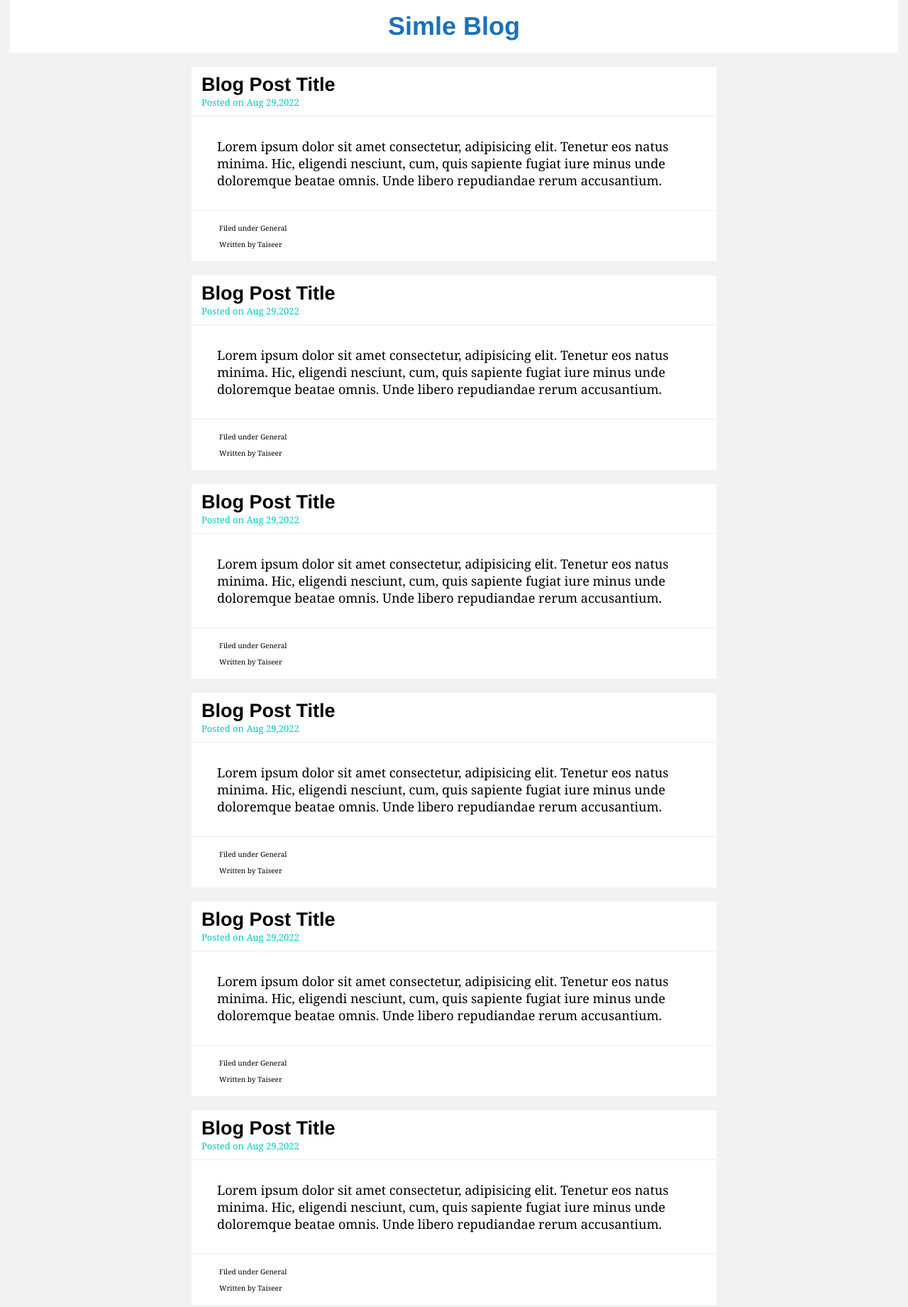
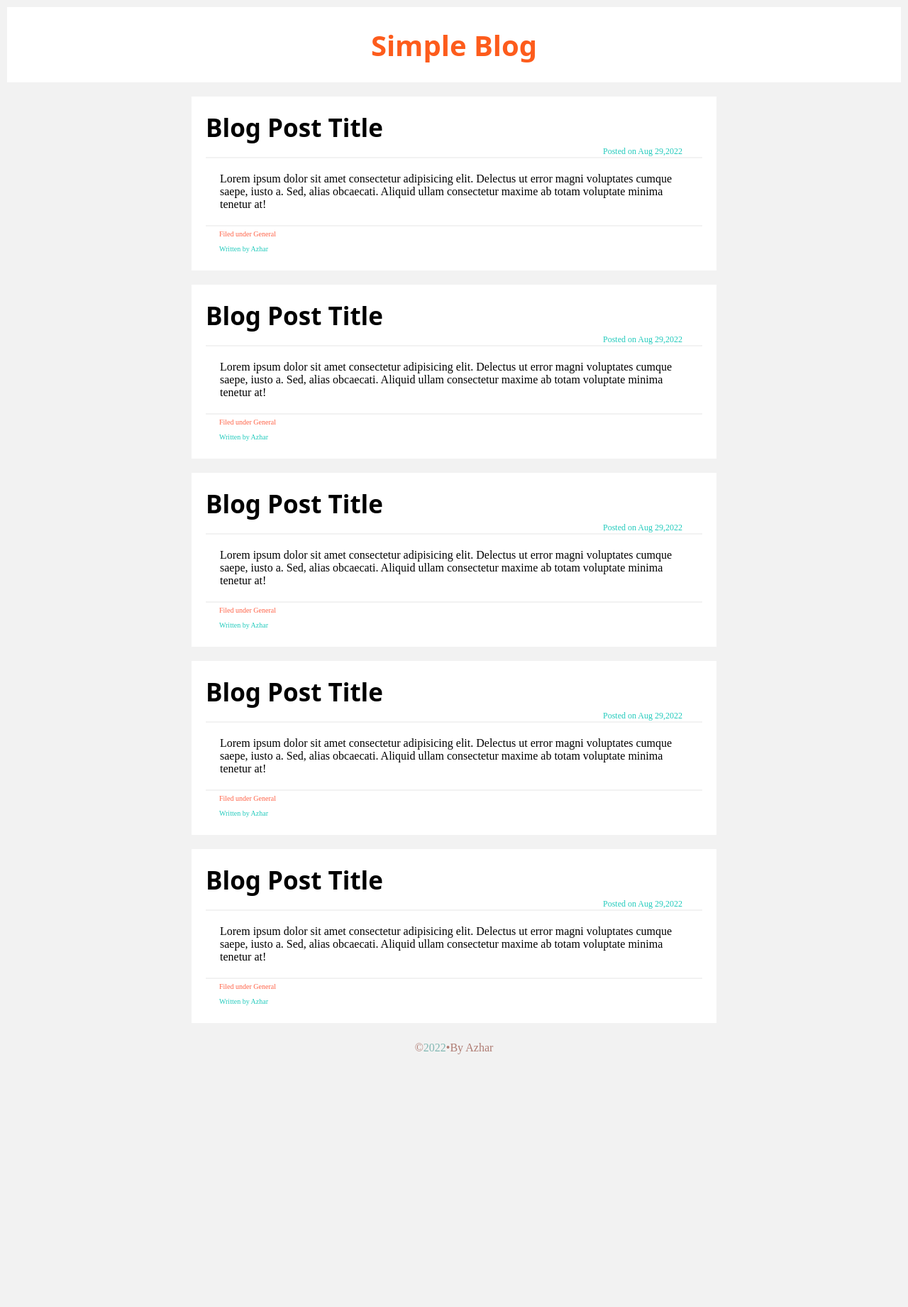
Before and after one commit to azharalsharbaji/simple-bloge, a plain HTML site: page index.html in a window 1280 px wide. Shown: the top 1841 px of the page at 71% size. After the commit the page ends 1510 px from the top, so only its background shows below. Drawn offline with Linux system fonts and the light colour scheme.

Commit message:
Add files via upload

```diff
--- a/index.html
+++ b/index.html
@@ -4,119 +4,112 @@
   <meta charset="UTF-8">
   <meta http-equiv="X-UA-Compatible" content="IE=edge">
   <meta name="viewport" content="width=device-width, initial-scale=1.0">
-  <title>My simple bloge</title>
+  <title>Simple blog</title>
   <link rel="stylesheet" href="style.css">
-  <link rel="icon" href="images/favicon.ico">
-
 </head>
 <body>
-  <header class="header">
-    <h1> Simle Blog</h1>
+
+    <header>
+      <h1>Simple Blog</h1>
     </header>
+
     <div class="container">
+
       <article>
-      <section class="articel-head">
-        <h2>Blog Post Title</h2><small>Posted on <time datetime="29-8-2022">Aug 29,2022</time></small>
+        <section class="articl-head">
+          <h2>Blog Post Title</h2>
+          <small>Posted on <time datetime="29-8-2022"> Aug 29,2022</time></small>
         </section>
+
           <section class="article-content">
-        <p>Lorem ipsum dolor sit amet consectetur, adipisicing elit. Tenetur eos natus minima. Hic, eligendi nesciunt, cum, quis sapiente fugiat iure minus unde doloremque beatae omnis. Unde libero repudiandae rerum accusantium.</p>
+            <p>
+              Lorem ipsum dolor sit amet consectetur adipisicing elit. Delectus ut error magni voluptates cumque saepe, iusto a. Sed, alias obcaecati. Aliquid ullam consectetur maxime ab totam voluptate minima tenetur at!
+            </p>
           </section>
+
           <section class="article-foot">
-        <p class="fotter-paragraph">Filed under General</p><p class="fotter-paragraph">Written by Taiseer </p>
+              <span> Filed under General</span>
+              <span>Written by Azhar</span>
           </section>
       </article>
 
       <article>
-      <section class="articel-head">
-        <h2>Blog Post Title</h2><small>Posted on <time datetime="29-8-2022">Aug 29,2022</time></small>
+        <section class="articl-head">
+          <h2 >Blog Post Title</h2>
+          <small>Posted on <time datetime="29-8-2022"> Aug 29,2022</time></small>
         </section>
+
           <section class="article-content">
-        <p>Lorem ipsum dolor sit amet consectetur, adipisicing elit. Tenetur eos natus minima. Hic, eligendi nesciunt, cum, quis sapiente fugiat iure minus unde doloremque beatae omnis. Unde libero repudiandae rerum accusantium.</p>
+            <p>
+              Lorem ipsum dolor sit amet consectetur adipisicing elit. Delectus ut error magni voluptates cumque saepe, iusto a. Sed, alias obcaecati. Aliquid ullam consectetur maxime ab totam voluptate minima tenetur at!
+            </p>
           </section>
+
           <section class="article-foot">
-        <p class="fotter-paragraph">Filed under General</p><p class="fotter-paragraph">Written by Taiseer </p>
+              <span> Filed under General</span>
+              <span>Written by Azhar</span>
           </section>
       </article>
+
       <article>
-      <section class="articel-head">
-        <h2>Blog Post Title</h2><small>Posted on <time datetime="29-8-2022">Aug 29,2022</time></small>
+        <section class="articl-head">
+          <h2 >Blog Post Title</h2>
+          <small>Posted on <time datetime="29-8-2022"> Aug 29,2022</time></small>
         </section>
+
           <section class="article-content">
-        <p>Lorem ipsum dolor sit amet consectetur, adipisicing elit. Tenetur eos natus minima. Hic, eligendi nesciunt, cum, quis sapiente fugiat iure minus unde doloremque beatae omnis. Unde libero repudiandae rerum accusantium.</p>
+            <p>
+              Lorem ipsum dolor sit amet consectetur adipisicing elit. Delectus ut error magni voluptates cumque saepe, iusto a. Sed, alias obcaecati. Aliquid ullam consectetur maxime ab totam voluptate minima tenetur at!
+            </p>
           </section>
+
           <section class="article-foot">
-        <p class="fotter-paragraph">Filed under General</p><p class="fotter-paragraph">Written by Taiseer </p>
+              <span> Filed under General</span>
+              <span>Written by Azhar</span>
           </section>
       </article>
+
       <article>
-      <section class="articel-head">
-        <h2>Blog Post Title</h2><small>Posted on <time datetime="29-8-2022">Aug 29,2022</time></small>
+        <section class="articl-head">
+          <h2 >Blog Post Title</h2>
+          <small>Posted on <time datetime="29-8-2022"> Aug 29,2022</time></small>
         </section>
+
           <section class="article-content">
-        <p>Lorem ipsum dolor sit amet consectetur, adipisicing elit. Tenetur eos natus minima. Hic, eligendi nesciunt, cum, quis sapiente fugiat iure minus unde doloremque beatae omnis. Unde libero repudiandae rerum accusantium.</p>
+            <p>
+              Lorem ipsum dolor sit amet consectetur adipisicing elit. Delectus ut error magni voluptates cumque saepe, iusto a. Sed, alias obcaecati. Aliquid ullam consectetur maxime ab totam voluptate minima tenetur at!
+            </p>
           </section>
+
           <section class="article-foot">
-        <p class="fotter-paragraph">Filed under General</p><p class="fotter-paragraph">Written by Taiseer </p>
+              <span> Filed under General</span>
+              <span>Written by Azhar</span>
           </section>
       </article>
+
       <article>
-      <section class="articel-head">
-        <h2>Blog Post Title</h2><small>Posted on <time datetime="29-8-2022">Aug 29,2022</time></small>
+        <section class="articl-head">
+          <h2 >Blog Post Title</h2>
+          <small>Posted on <time datetime="29-8-2022"> Aug 29,2022</time></small>
         </section>
+
           <section class="article-content">
-        <p>Lorem ipsum dolor sit amet consectetur, adipisicing elit. Tenetur eos natus minima. Hic, eligendi nesciunt, cum, quis sapiente fugiat iure minus unde doloremque beatae omnis. Unde libero repudiandae rerum accusantium.</p>
+            <p>
+              Lorem ipsum dolor sit amet consectetur adipisicing elit. Delectus ut error magni voluptates cumque saepe, iusto a. Sed, alias obcaecati. Aliquid ullam consectetur maxime ab totam voluptate minima tenetur at!
+            </p>
           </section>
+
           <section class="article-foot">
-        <p class="fotter-paragraph">Filed under General</p><p class="fotter-paragraph">Written by Taiseer </p>
+              <span> Filed under General</span>
+              <span>Written by Azhar</span>
           </section>
       </article>
-    <article>
-      <section class="articel-head">
-        <h2>Blog Post Title</h2><small>Posted on <time datetime="29-8-2022">Aug 29,2022</time></small>
-      </section>
-      <section class="article-content">
-        <p>Lorem ipsum dolor sit amet consectetur, adipisicing elit. Tenetur eos natus minima. Hic, eligendi nesciunt, cum, quis sapiente fugiat iure minus unde doloremque beatae omnis. Unde libero repudiandae rerum accusantium.</p>
-      </section>
-      <section class="article-foot">
-        <p class="fotter-paragraph">Filed under General</p><p class="fotter-paragraph">Written by Taiseer </p>
-      </section>
-    </article>
-    <article>
-      <section class="articel-head">
-        <h2>Blog Post Title</h2><small>Posted on <time datetime="29-8-2022">Aug 29,2022</time></small>
-      </section>
-      <section class="article-content">
-        <p>Lorem ipsum dolor sit amet consectetur, adipisicing elit. Tenetur eos natus minima. Hic, eligendi nesciunt, cum, quis sapiente fugiat iure minus unde doloremque beatae omnis. Unde libero repudiandae rerum accusantium.</p>
-      </section>
-      <section class="article-foot">
-        <p class="fotter-paragraph">Filed under General</p><p class="fotter-paragraph">Written by Taiseer </p>
-      </section>
-    </article>
-    <article>
-      <section class="articel-head">
-        <h2>Blog Post Title</h2><small>Posted on <time datetime="29-8-2022">Aug 29,2022</time></small>
-      </section>
-      <section class="article-content">
-        <p>Lorem ipsum dolor sit amet consectetur, adipisicing elit. Tenetur eos natus minima. Hic, eligendi nesciunt, cum, quis sapiente fugiat iure minus unde doloremque beatae omnis. Unde libero repudiandae rerum accusantium.</p>
-      </section>
-      <section class="article-foot">
-        <p class="fotter-paragraph">Filed under General</p><p class="fotter-paragraph">Written by Taiseer </p>
-      </section>
-    </article>
-    <article>
-      <section class="articel-head">
-        <h2>Blog Post Title</h2><small>Posted on <time datetime="29-8-2022">Aug 29,2022</time></small>
-      </section>
-      <section class="article-content">
-        <p>Lorem ipsum dolor sit amet consectetur, adipisicing elit. Tenetur eos natus minima. Hic, eligendi nesciunt, cum, quis sapiente fugiat iure minus unde doloremque beatae omnis. Unde libero repudiandae rerum accusantium.</p>
-      </section>
-      <section class="article-foot">
-        <p class="fotter-paragraph">Filed under General</p><p class="fotter-paragraph">Written by Taiseer </p>
-      </section>
-    </article>
-    <footer>
-      <p>&copy; 2022 •By Taiseer Almedai</p>
+    </div>
+
+    <footer class="foot">
+      <p> &copy;<span>2022</span>&bull;By Azhar</p>
     </footer>
-  </div>
+
+
 </body>
 </html>
--- a/style.css
+++ b/style.css
@@ -2,60 +2,80 @@
   margin: 0;
   padding: 0;
 }
-  body{
+
+body
+{
   background-color: #F2F2F2;
+
 }
-  .container{
+
+header
+{
+  background-color: #ffffff;
+  padding: 2%;
+  margin: 10px 10px;
+  text-align: center;
+  color: rgb(253, 92, 28);
+  font-family: system-ui, -apple-system, BlinkMacSystemFont, 'Segoe UI', Roboto, Oxygen, Ubuntu, Cantarell, 'Open Sans', 'Helvetica Neue', sans-serif;
+  font-size: 20px;
+}
+.container
+{
   width: 760px;
   margin: 0 auto;
 }
-  h1{
-    font-family:  Helvetica, Arial, sans-serif;
-    text-align: center;
-    background:white;
-    margin: 0 14px 14px;
-    padding: 16px;
-    color: #1A71B8;
-    font-size: 36px;
-  }
-  article{
+article
+{
   background-color: white;
   margin: 20px 10px;
+  padding: 20px;
 }
-  h2{
-    font-family: Helvetica, Arial, sans-serif;;
-    font-size: 27px;
+
+div.container h2
+{
+  font-size: 35px;
+   font-family: system-ui, -apple-system, BlinkMacSystemFont, 'Segoe UI', Roboto, Oxygen, Ubuntu, Cantarell, 'Open Sans', 'Helvetica Neue', sans-serif;
 }
-  small{
-    font-family:  Georgia, Times, serif;
+
+
+div.container small
+{
+  font-size: 12px;
+  color: #21cabc;
+  margin-left: 80%;
+}
+section.articl-head
+{
+   border-bottom: 2px solid #F2F2F2;
+}
+section.article-content
+{
+  border-bottom: 2px solid #F2F2F2;
+  padding: 20px;
+}
+section.article-foot span
+{
   display: block;
-    font-size: 13px;
-    color:#00CAC1;
+  font-size: 10px;
+  padding: 5px;
+  margin-left: 2%;
 }
-  p{
-    font-family: Georgia, Times, serif;
-    margin: 10px;
-    padding: 10px;
+section.article-foot::first-line
+{
+  color: #ff6348;
 }
-  .articel-head{
-    padding: 10px 14px;
-    border-bottom: solid 1px #eee;
+section.article-foot:last-child
+{
+  color: #21cabc;
+
 }
-  .article-content
+footer.foot
 {
-    font-size: 18px;
-    padding: 10px 16px;
-    border-bottom: solid 1px #eee;
+  text-align: center;
+  color: #af7c73;
+    margin: 2%;
 }
-  .article-foot{
-     padding: 10px 14px;
-     font-size: 10px;
+footer.foot span
+{
+  color: #82b8b3;
 }
-  footer{
-    text-align: center;
-    color: #B1C4DF;
-  }
-  .fotter-paragraph{
-    margin: 5px;
-    padding: 2px 20px;
-  }
```
Lines whose indentation alone changed are shown as unchanged.
